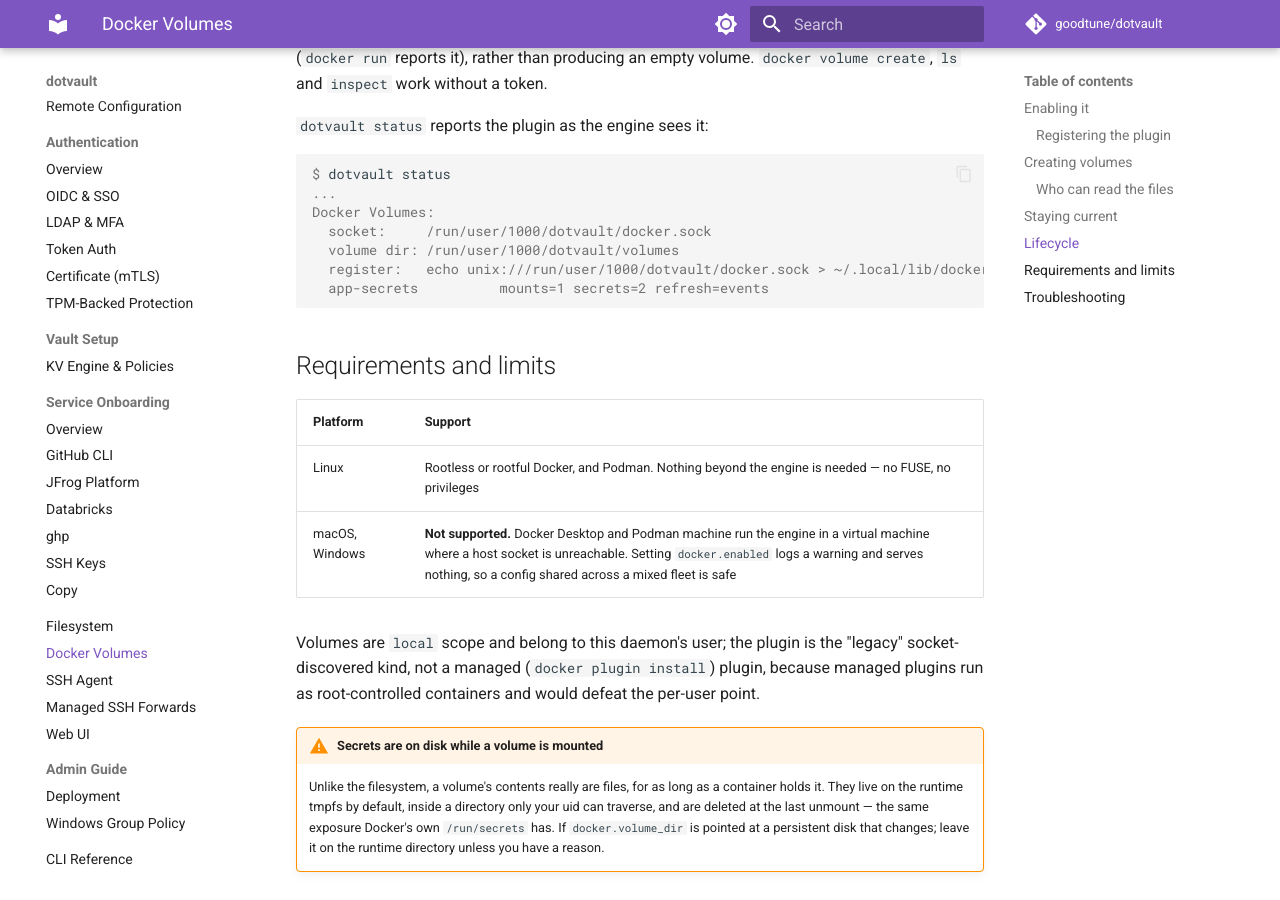
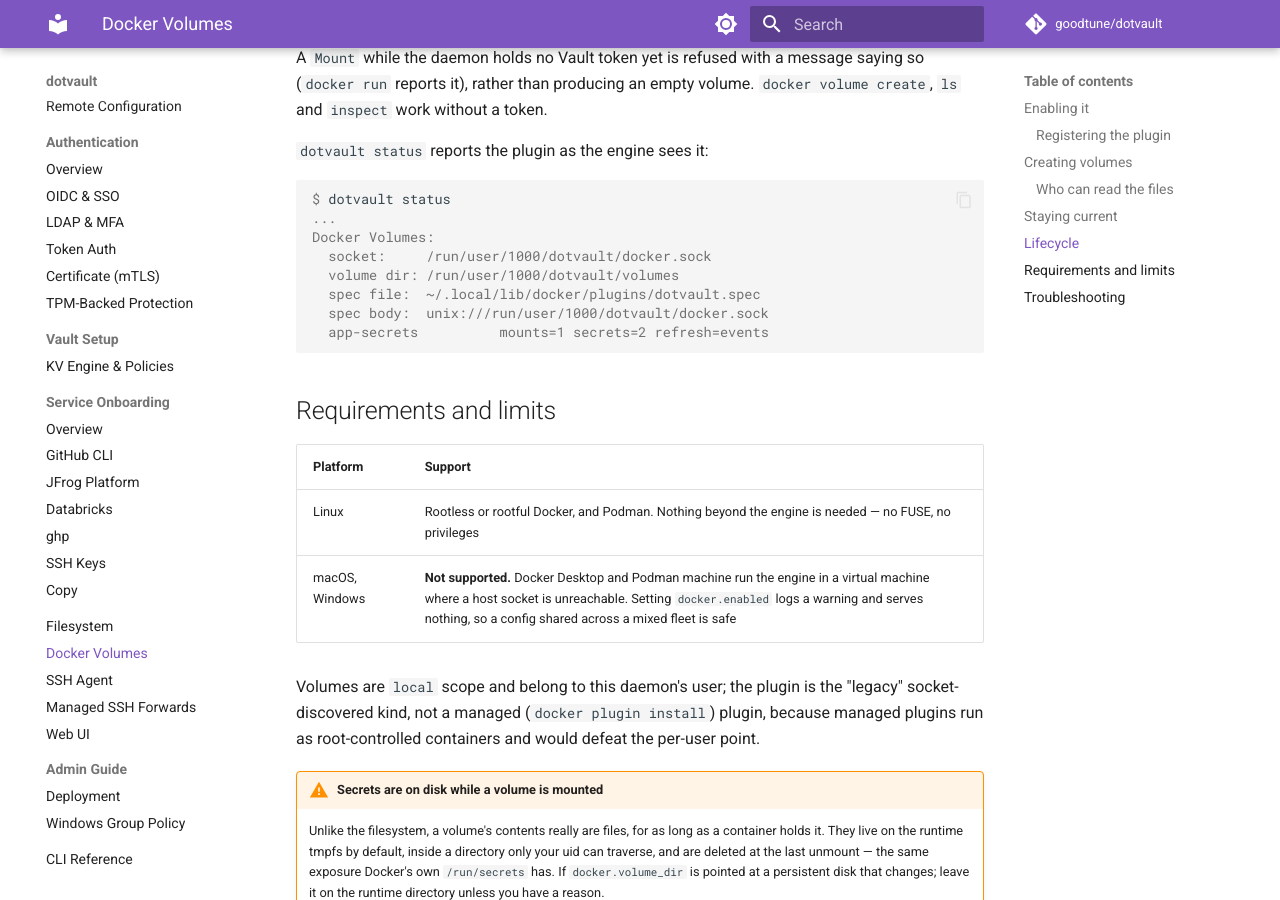
Before and after one commit to goodtune/dotvault, an MkDocs documentation site: the page built from docs/guide/docker-volumes.md, in a window 1280 px wide and 900 px high, scrolled down 3928 px. Built offline with MkDocs 1.6.1 and Material for MkDocs 9.7.7, drawn with Linux system fonts in a browser that asks for light colours; comment, search, counter and statistics services are not loaded; some of the changed text lies outside the part shown.

Commit message:
fix(docker): print the .spec hint as data, not a shell command
`dotvault status` printed `echo unix://<socket> > ~/.local/lib/docker/plugins/dotvault.spec` with the socket path unquoted, so a path carrying a space or a shell metacharacter produced a snippet that was wrong or unsafe to paste (Copilot review on #168). It now prints the spec file's path and its intended contents as two data lines — `spec file:` and `spec body:` — which nothing interprets, so there is nothing to quote. The guide, CLI reference, design spec and CLAUDE.md describe the new shape.

Also brings the `internal/vaultfs` test failure messages and one comment in step with the `RenderDocument` export (same review).

Architecture persona (minor, deferred): the `~/.local/lib/docker/plugins/` literal has one Go call site and four doc mirrors; a `dockervol.SpecDir` constant would only relocate the prose-drift risk, so it stays where it is.

````diff
--- a/docs/guide/docker-volumes.md
+++ b/docs/guide/docker-volumes.md
@@ -36,7 +36,7 @@ The daemon then listens on `$XDG_RUNTIME_DIR/dotvault/docker.sock` and materiali
 
 ### Registering the plugin
 
-Container engines do not look in dotvault's runtime directory on their own, so register the socket once with a one-line **spec file**. `dotvault status` prints the exact command for your socket path.
+Container engines do not look in dotvault's runtime directory on their own, so register the socket once with a one-line **spec file**. `dotvault status` prints the file's path and the exact line it should contain for your socket path.
 
 === "Rootless Docker"
 
@@ -136,7 +136,8 @@ $ dotvault status
 Docker Volumes:
   socket:     /run/user/1000/dotvault/docker.sock
   volume dir: /run/user/1000/dotvault/volumes
-  register:   echo unix:///run/user/1000/dotvault/docker.sock > ~/.local/lib/docker/plugins/dotvault.spec
+  spec file:  ~/.local/lib/docker/plugins/dotvault.spec
+  spec body:  unix:///run/user/1000/dotvault/docker.sock
   app-secrets          mounts=1 secrets=2 refresh=events
 ```
 
````
Also changed, not shown: CLAUDE.md (+1 -1 lines), docs/cli.md (+1 -1 lines), docs/superpowers/specs/2026-09-08-docker-volume-driver-design.md (+1 -1 lines), 3 other files.
